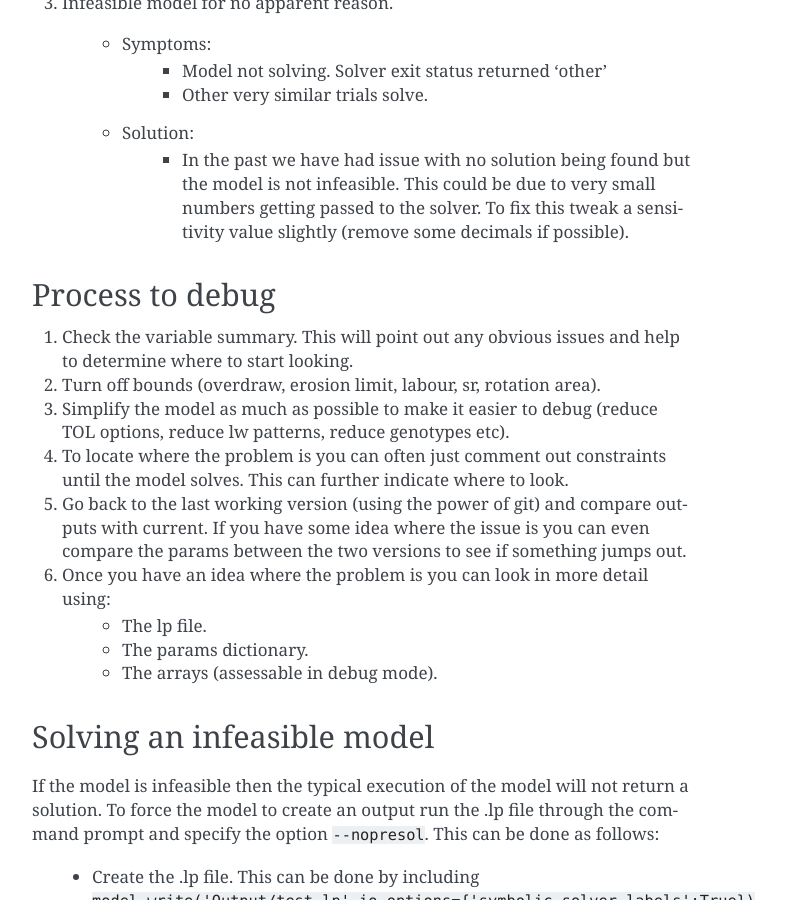
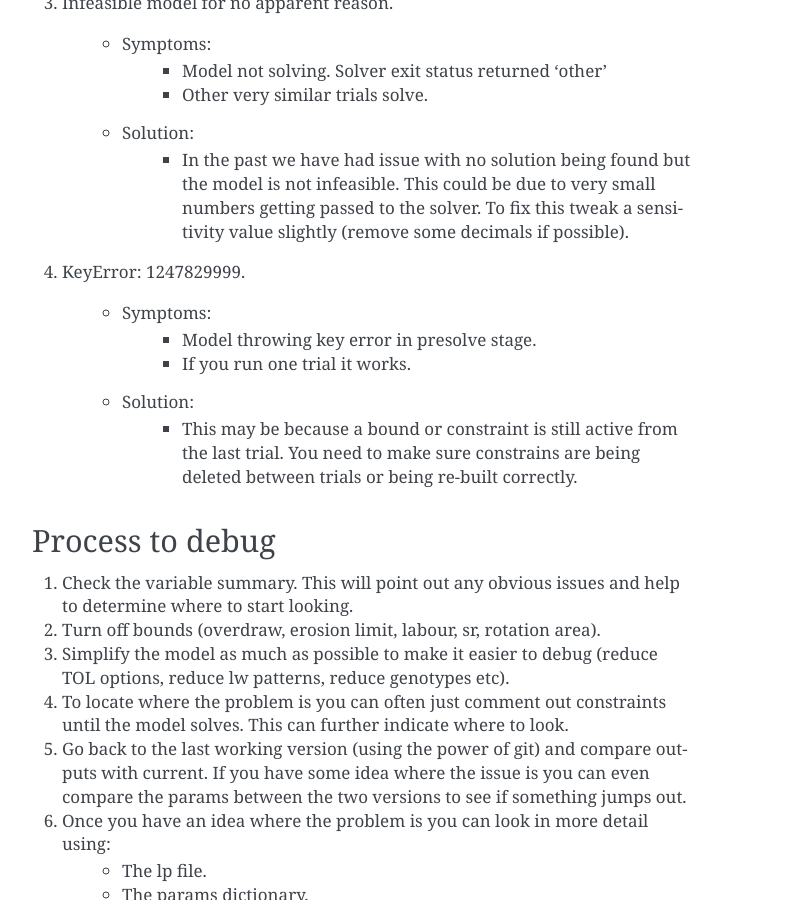
Before and after one commit to youngmr290/Australian-Farm-Optimisation-Model, a Sphinx documentation site: the page built from docs/debugging.rst, in a window 1280 px wide and 900 px high, scrolled down 858 px. Shown: the whole window, without its empty margins (388-1174 px from the left). Built offline with Sphinx 7.4.7, drawn with Linux system fonts in a browser that asks for light colours; pages that are not in the unit, such as notebooks, are missing from menus.

Commit message:
add 'error' to debugging docs

```diff
--- a/docs/debugging.rst
+++ b/docs/debugging.rst
@@ -30,6 +30,15 @@ Possible model errors
         - In the past we have had issue with no solution being found but the model is not infeasible.
           This could be due to very small numbers getting passed to the solver.
           To fix this tweak a sensitivity value slightly (remove some decimals if possible).
+
+4. KeyError: 1247829999.
+
+    - Symptoms:
+        - Model throwing key error in presolve stage.
+        - If you run one trial it works.
+    - Solution:
+        - This may be because a bound or constraint is still active from the last trial.
+          You need to make sure constrains are being deleted between trials or being re-built correctly.
 
 Process to debug
 ----------------
```
